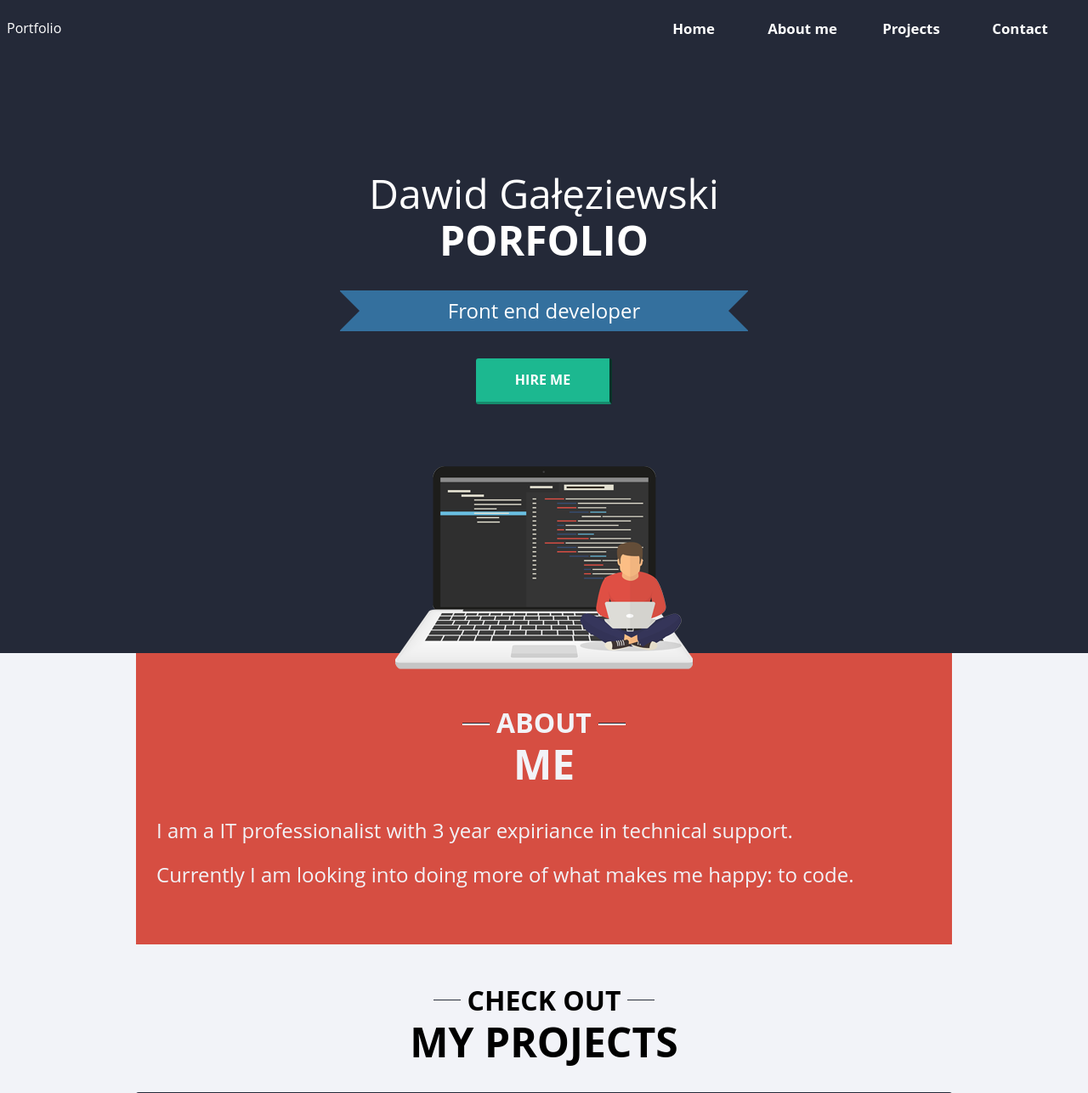
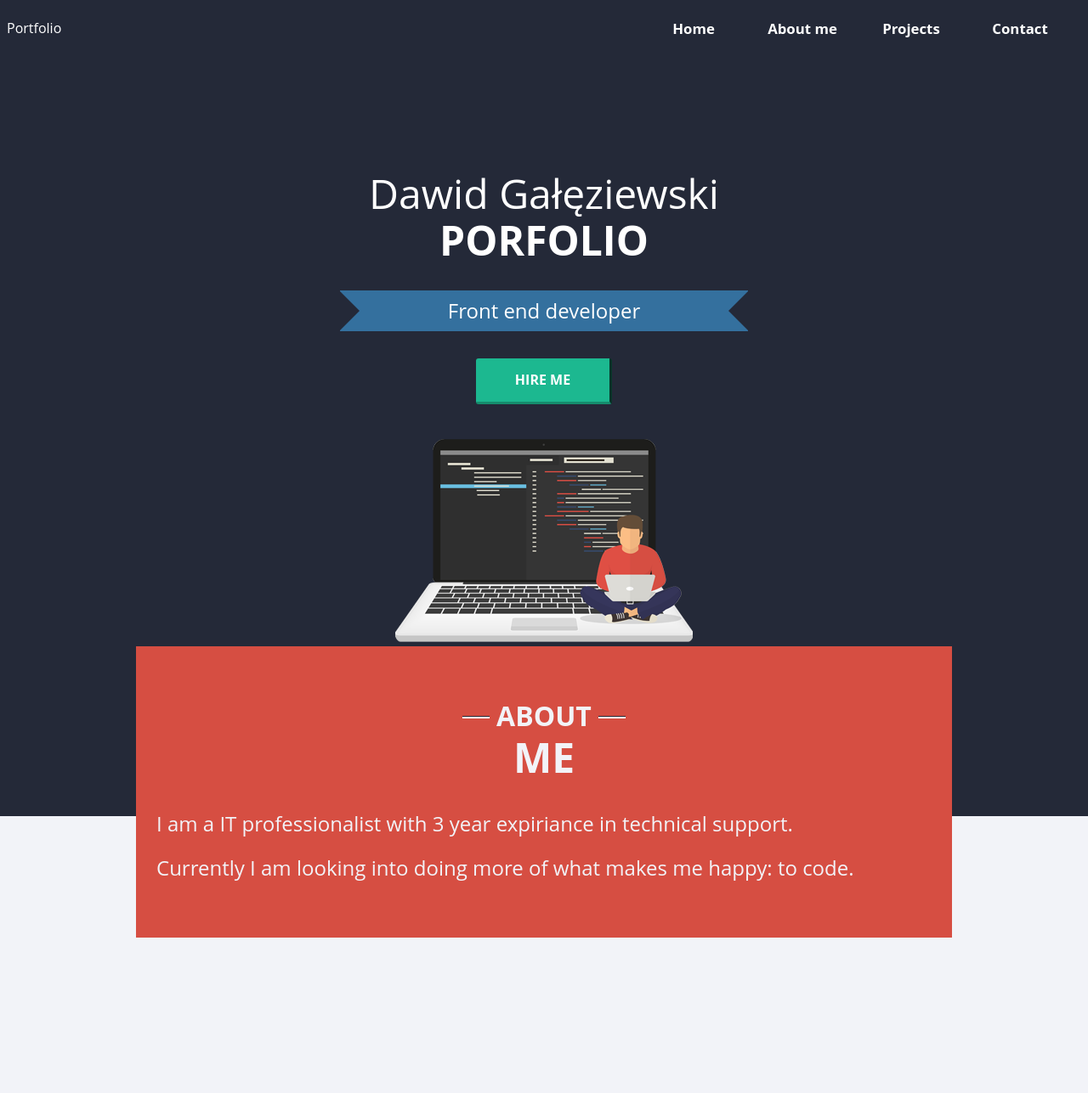
Before and after one commit to DawidGaleziewski/scss-portfolio, a PHP site: page /app/index.html in a window 1280 px wide. Shown: the top 1287 px of the page at 85% size. Run offline with PHP 8.4, Linux system fonts and the light colour scheme; some libraries are stand-ins or nearby versions.

Commit message:
corrected about section

```diff
--- a/app/css/main.css
+++ b/app/css/main.css
@@ -491,7 +491,8 @@ body {
   text-align: center; }
   @media (min-width: 30rem) and (min-height: 30rem) {
     .main-header {
-      margin: 0 auto; } }
+      margin: 0 auto;
+      padding-bottom: 25vh; } }
   .main-header__title {
     font-size: 3rem;
     font-weight: normal; }
@@ -546,6 +547,9 @@ body {
       transition: background-color 0.5s ease-out, color 0.5s ease-out; }
   .main-header__image {
     transform: translateY(2rem); }
+    @media (min-width: 30rem) and (min-height: 30rem) {
+      .main-header__image {
+        transform: translateY(0); } }
 
 /* MAIN-HEADER END */
 .about, .contact {
@@ -568,6 +572,9 @@ body {
   z-index: 1;
   background-color: #d64e42;
   color: #f2f3f8; }
+  @media (min-width: 30rem) and (min-height: 30rem) {
+    .about {
+      transform: translateY(-25vh); } }
   .about__description {
     text-align: left;
     font-size: 1.5rem;
--- a/app/scss/layout/_about.scss
+++ b/app/scss/layout/_about.scss
@@ -6,6 +6,10 @@
     @extend %section;
 	background-color: $color-complementary;
     color: $color-light;
+
+    @media(min-width: 30rem) and (min-height: 30rem){
+        transform: translateY(-25vh);
+    }
 
     &__description{
         text-align: left;
--- a/app/scss/layout/_header.scss
+++ b/app/scss/layout/_header.scss
@@ -10,6 +10,7 @@
 
     @media(min-width: 30rem) and (min-height: 30rem){
         margin: 0 auto;
+        padding-bottom: 25vh;
     }
 
     &__title {
@@ -61,7 +62,12 @@
 
 
     &__image {
-        transform: translateY($padding-medium)
+        transform: translateY($padding-medium);
+
+        @media(min-width: 30rem) and (min-height: 30rem){
+            transform: translateY(0);
+        }
+
     }
 }
 
```
